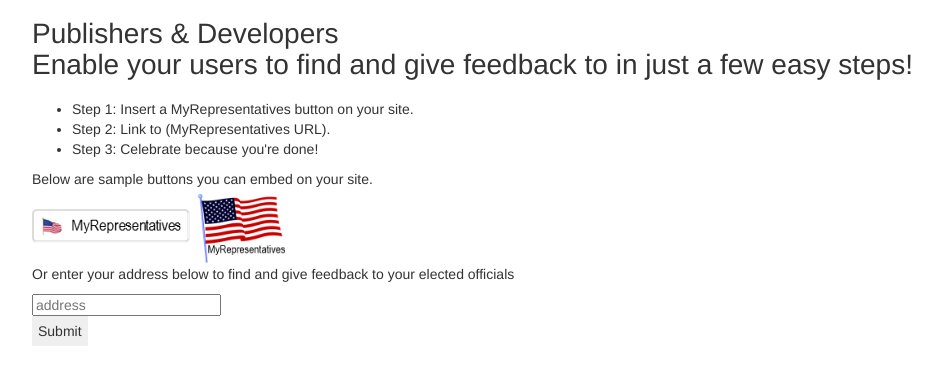
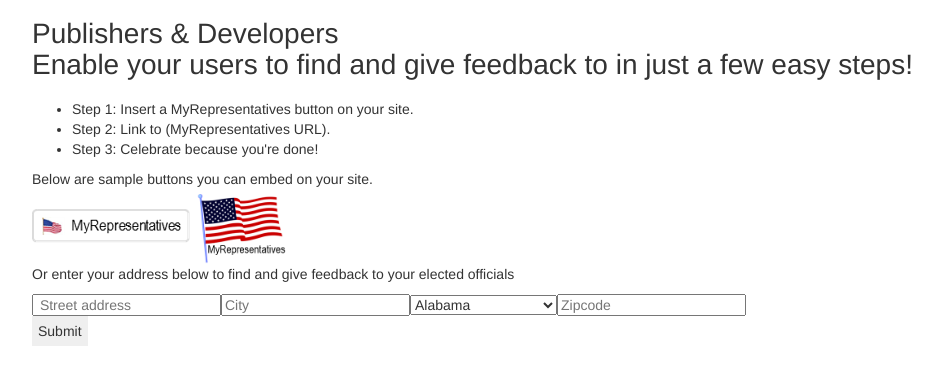
Before and after one commit to rgreen32/MyRepresentatives, a React (Create React App) app in the folder src/MyRepresentatives.Web/ClientApp/: page / in a window 1280 px wide. Shown: the top 384 px of the page, without its empty margins (239-1181 px from the left). Built offline with nearby package versions, Linux system fonts and the light colour scheme.

Commit message:
added input fields

```diff
--- a/src/MyRepresentatives.Web/ClientApp/src/App.js
+++ b/src/MyRepresentatives.Web/ClientApp/src/App.js
@@ -5,11 +5,11 @@
 export default class App extends Component {
     constructor(props) {
         super(props);
-        this.state = { info: [-1], address: "" }
+        this.state = { info: [-1], street_address: "", city: "", state: "", zipcode: "" }
     }
 
     getRepInfo = (event) => {
-        var params = { address: this.state.address }
+        var params = { address: this.state.street_address + " " + this.state.city + ", " + this.state.state + " " + this.state.zipcode }
         var url = new URL(window.location.protocol + '//' + window.location.hostname + (window.location.port ? ':' + window.location.port : '') + '/api/Data/Representatives');
 
         url.search = new URLSearchParams(params)
@@ -26,7 +26,26 @@
     }
 
     updateAddress = (event) => {
-        this.setState({ address: event.target.value })
+        var field = event.target.name;
+        var value = event.target.value;
+        switch(field){
+            case "street_address":
+                this.setState({ street_address: value })
+                break;
+
+            case "city":
+                this.setState({city: value})
+                break;
+
+            case "state":
+                this.setState({state: value})
+                break;
+
+            case "zipcode":
+                this.setState({zipcode: value})
+                break;
+        }
+
     }
 
     render() {
@@ -48,8 +67,65 @@
                         <img src="assets/MyReps square button.jpeg" class="myRepsSquare"/>
                         <p>Or enter your address below to find and give feedback to your elected officials</p>
                         <form id="input" onSubmit={this.getRepInfo}>
-                            <input type="text" placeholder="address" name="address" onChange={this.updateAddress}></input>
+                            <input type="text" placeholder=" Street address" name="street_address" onChange={this.updateAddress}></input>
+                            <input type="text" placeholder="City" name="city" onChange={this.updateAddress}></input>
+                            <select name="state" onSelect={this.updateAddress}>
+                                <option value="AL">Alabama</option>
+                                <option value="AK">Alaska</option>
+                                <option value="AZ">Arizona</option>
+                                <option value="AR">Arkansas</option>
+                                <option value="CA">California</option>
+                                <option value="CO">Colorado</option>
+                                <option value="CT">Connecticut</option>
+                                <option value="DE">Delaware</option>
+                                <option value="DC">District Of Columbia</option>
+                                <option value="FL">Florida</option>
+                                <option value="GA">Georgia</option>
+                                <option value="HI">Hawaii</option>
+                                <option value="ID">Idaho</option>
+                                <option value="IL">Illinois</option>
+                                <option value="IN">Indiana</option>
+                                <option value="IA">Iowa</option>
+                                <option value="KS">Kansas</option>
+                                <option value="KY">Kentucky</option>
+                                <option value="LA">Louisiana</option>
+                                <option value="ME">Maine</option>
+                                <option value="MD">Maryland</option>
+                                <option value="MA">Massachusetts</option>
+                                <option value="MI">Michigan</option>
+                                <option value="MN">Minnesota</option>
+                                <option value="MS">Mississippi</option>
+                                <option value="MO">Missouri</option>
+                                <option value="MT">Montana</option>
+                                <option value="NE">Nebraska</option>
+                                <option value="NV">Nevada</option>
+                                <option value="NH">New Hampshire</option>
+                                <option value="NJ">New Jersey</option>
+                                <option value="NM">New Mexico</option>
+                                <option value="NY">New York</option>
+                                <option value="NC">North Carolina</option>
+                                <option value="ND">North Dakota</option>
+                                <option value="OH">Ohio</option>
+                                <option value="OK">Oklahoma</option>
+                                <option value="OR">Oregon</option>
+                                <option value="PA">Pennsylvania</option>
+                                <option value="RI">Rhode Island</option>
+                                <option value="SC">South Carolina</option>
+                                <option value="SD">South Dakota</option>
+                                <option value="TN">Tennessee</option>
+                                <option value="TX">Texas</option>
+                                <option value="UT">Utah</option>
+                                <option value="VT">Vermont</option>
+                                <option value="VA">Virginia</option>
+                                <option value="WA">Washington</option>
+                                <option value="WV">West Virginia</option>
+                                <option value="WI">Wisconsin</option>
+                                <option value="WY">Wyoming</option>
+                                </select>
+                            <input type="text" placeholder="Zipcode" name="zipcode" onChange={this.updateAddress}></input>
                             <br/>
+
+
                             <input type="submit" value="Submit" class="submitButton" src="assets/SubmitButton.png"></input>
                         </form>
                     </div>
--- a/src/MyRepresentatives.Web/ClientApp/src/DisplayRepInfo.js
+++ b/src/MyRepresentatives.Web/ClientApp/src/DisplayRepInfo.js
@@ -10,18 +10,11 @@
 
          var htmlBlocks = this.props.officialInfo.officials.map(
              official =>{
-                 let img;
-                 if(official.photoUrl=== undefined){
-                    img = "no-image.png"
-                 }else{
-                     console.log(img)
-                     img = official.photoUrl
-                 }
 
                  return(
 
                      <div class="tc">
-                         <img class="h5 w5"src={img}></img>
+
                          <h1 class="">{official.name}</h1>
                          <h3>Party: {official.party}</h3>
                          <h3>Phone Number: {official.phones}</h3>
```
Also changed, not shown: 1 other file (tests, documents, lock files or other folders).
